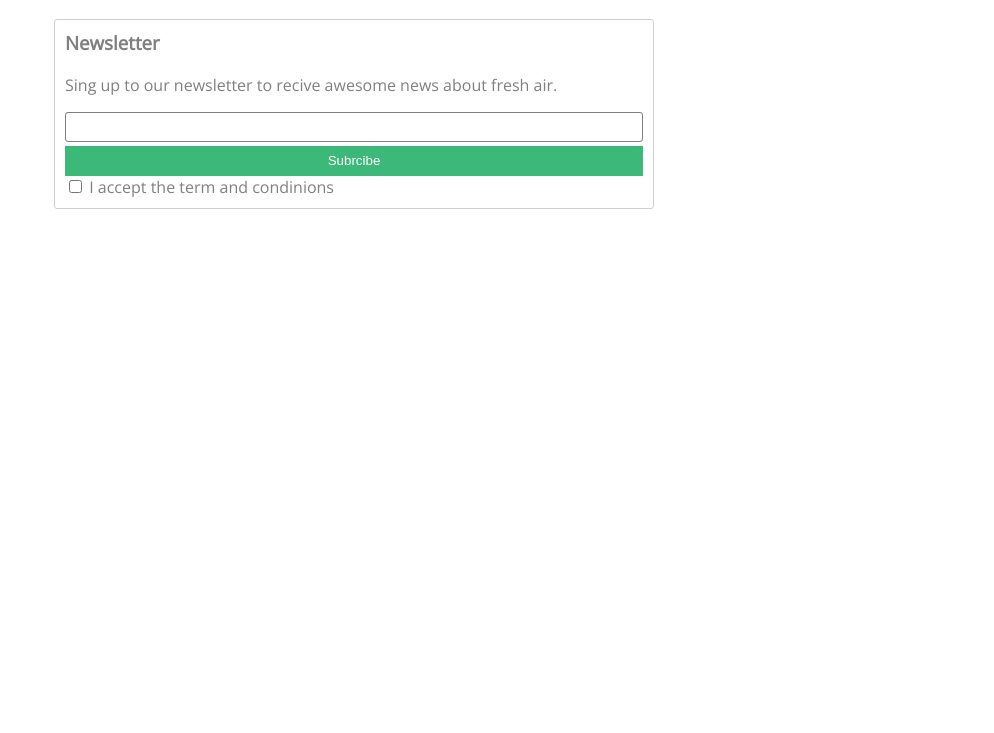
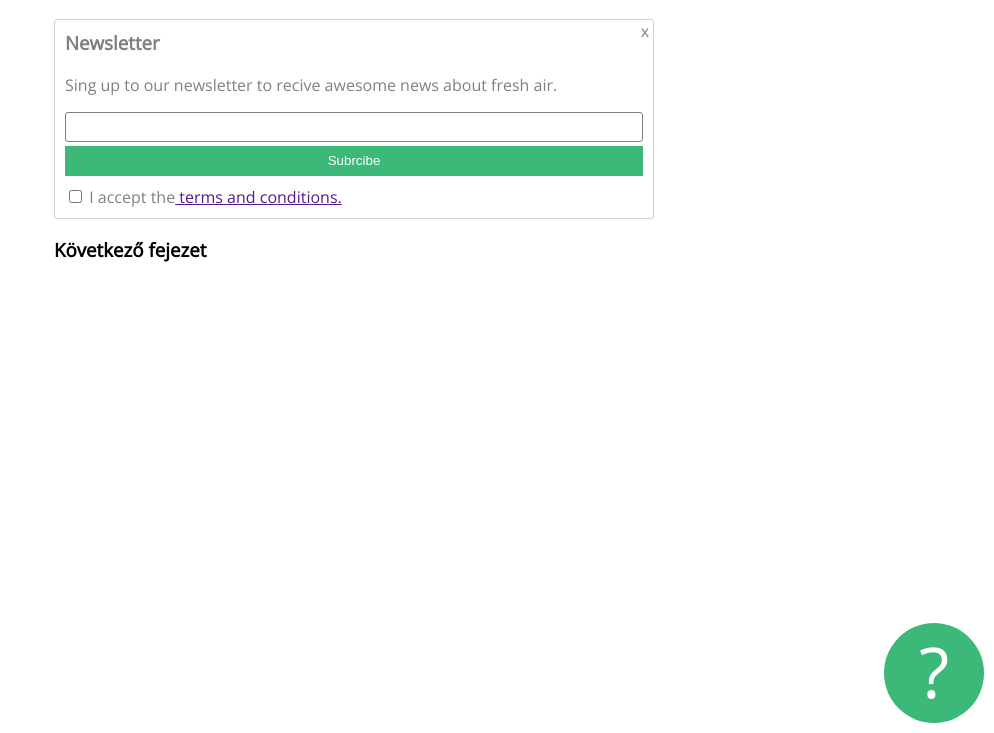
Before and after one commit to CsomorLM/gyakorlas, a plain HTML site: page index.html in a window 1280 px wide. Shown: the part 67-800 px from the top of the page, without its empty margins (286-1280 px from the left). Drawn offline with nearby package versions, Linux system fonts and the light colour scheme.

Commit message:
Add files via upload

```diff
--- a/index.html
+++ b/index.html
@@ -19,9 +19,18 @@
                         <input type="text" id="email">
                         <button type="button">Subrcibe</button>
                         <input type= "checkbox" id="terms">
-                        <label for="">I accept the term and condinions</label>
+                        <label for="terms">I accept the<a href=""
+                        target="_blank"> terms and conditions.</a></label>
                     </form>
+                  <div id="closex">
+                    x
+               </div>
+               </div>
+                <h3>Következő fejezet</h3>
+                <div id="questionmark">
+                    ?
                 </div>
-        </div>
+               </div>
+
     </body>
 </html>
--- a/style.css
+++ b/style.css
@@ -9,6 +9,8 @@
     border: thin solid #cfcfcf;
     border-radius: 3px;
     padding: 10px;
+    position: relative;
+    padding-bottom: 10px;
 }
 .newsletter button {
     color:white;
@@ -17,6 +19,7 @@
     display:block;
     width: 100%;
     height:30px;
+    margin-bottom: 10px;
 }
 .newsletter input#email {
     display: block;
@@ -37,3 +40,23 @@ margin-top: 0;
     position: relative;
     top: 1px;
 }
+
+.newsletter #closex {
+    position: absolute;
+    top: 0px;
+    right: 4px;
+
+}
+
+#questionmark {
+    background-color:#3cb878;
+    width: 100px;
+    height: 100px;
+    border-radius: 50%;
+    color: white;
+    font-size: 70px;
+    text-align: center;
+    position: fixed;
+    bottom: 10px;
+    right: 10px;
+}
```
